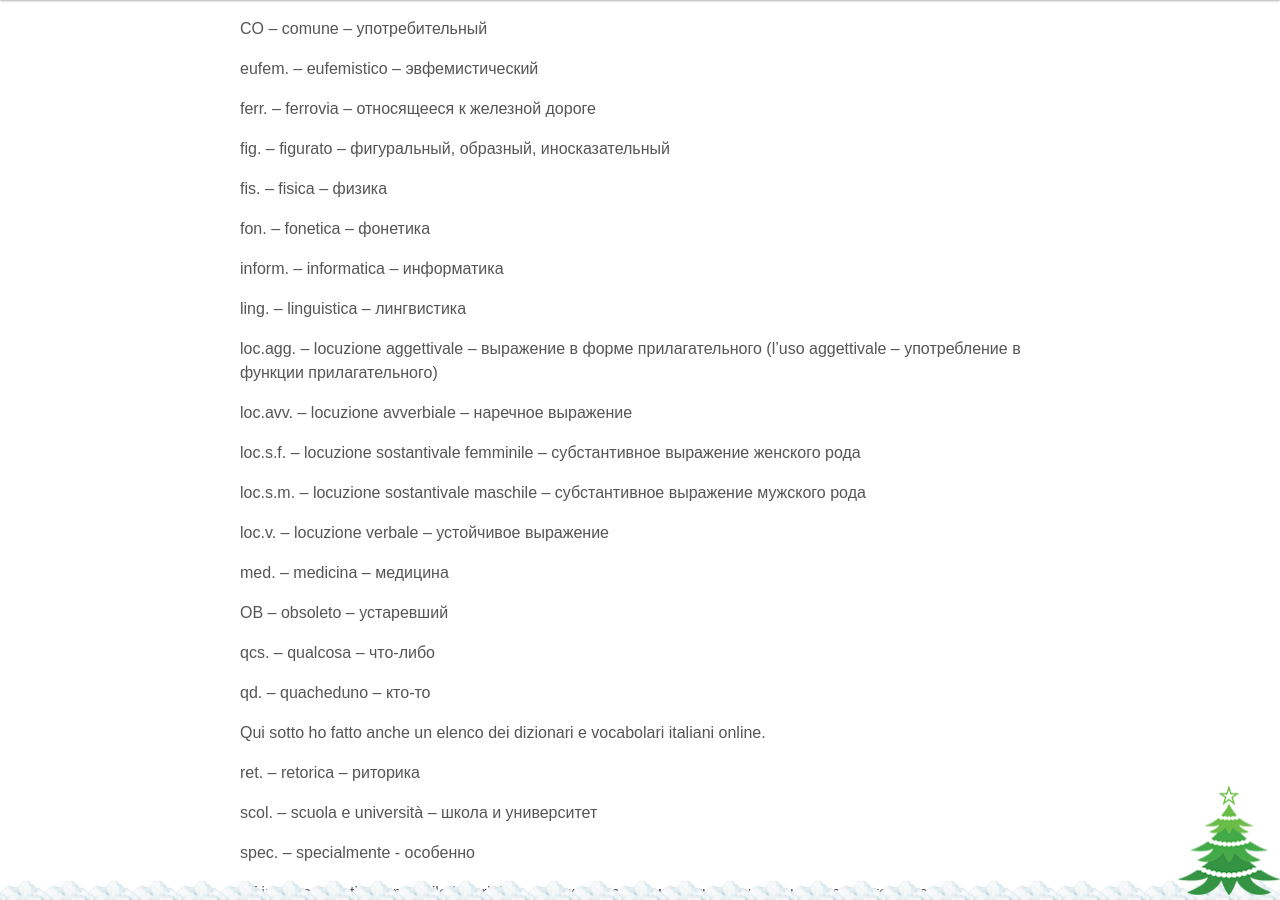
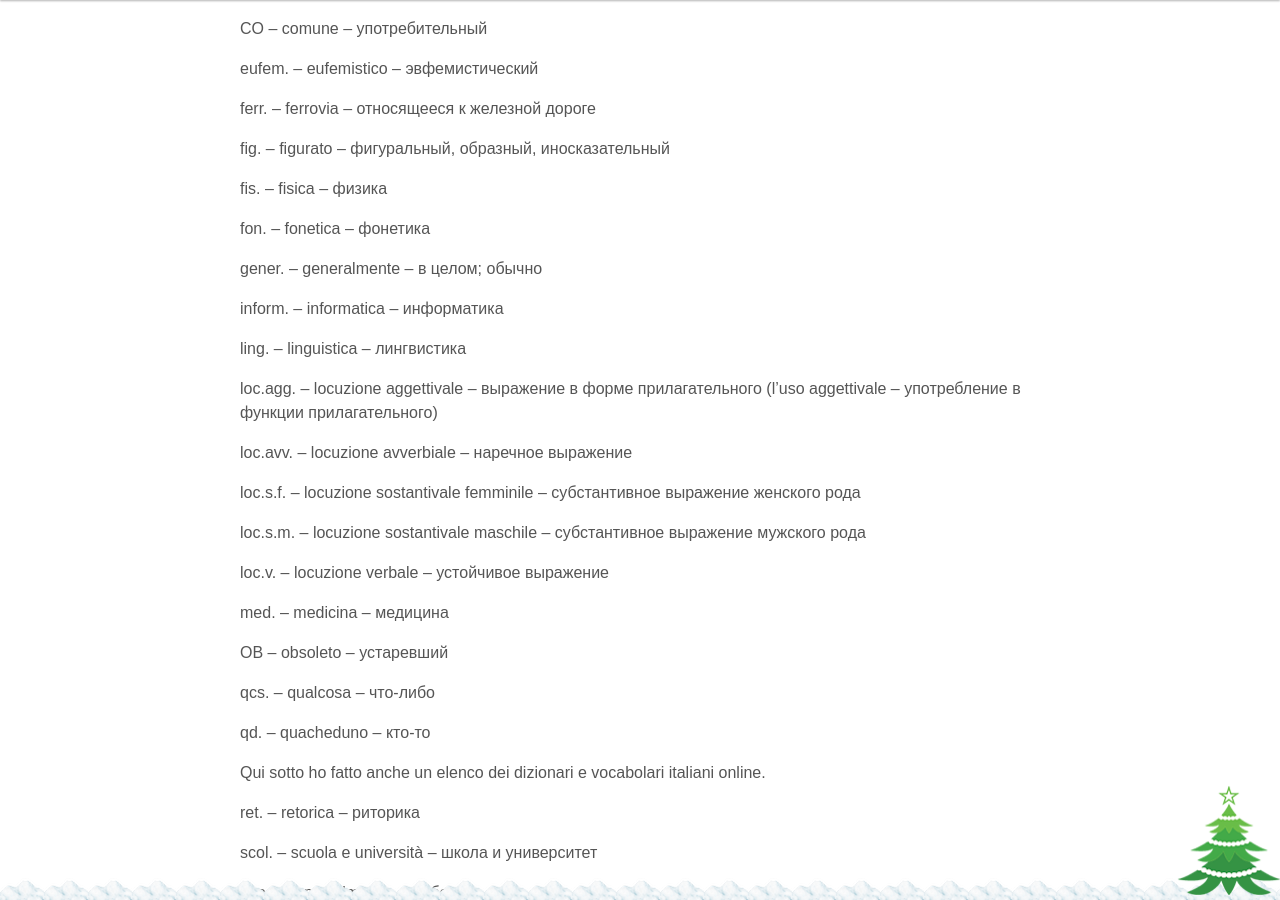
Before and after one commit to postolny/postolny.github.io, a Jekyll site: the page built from _pages/about.md, in a window 1280 px wide and 900 px high, scrolled down 747 px. Built offline with Jekyll 4.4.1, drawn with Linux system fonts in a browser that asks for light colours; nearby versions of some CDN libraries.

Commit message:
Add files via upload

```diff
--- a/_pages/about.md
+++ b/_pages/about.md
@@ -22,6 +22,8 @@ fig. – figurato – фигуральный, образный, иносказа
 fis. – fisica – физика
 
 fon. – fonetica – фонетика
+
+gener. – generalmente – в целом; обычно
 
 inform. – informatica – информатика
 
```
